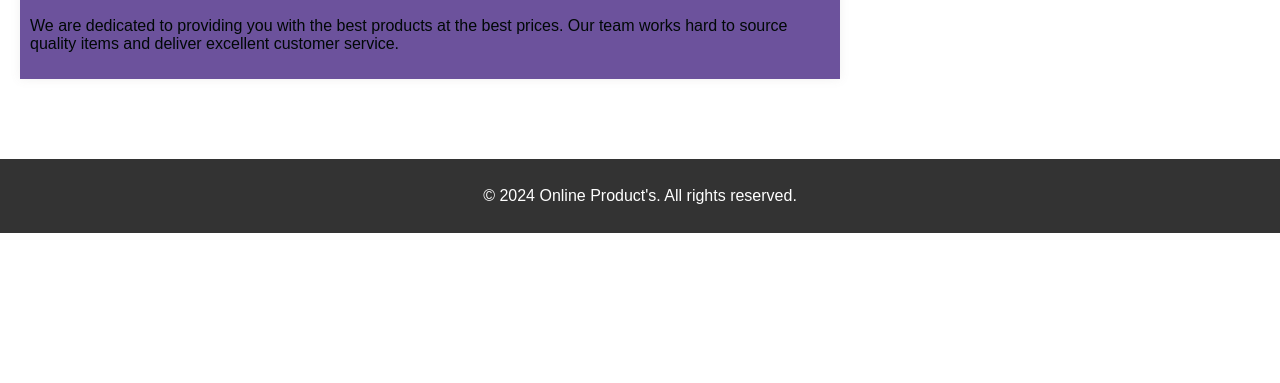
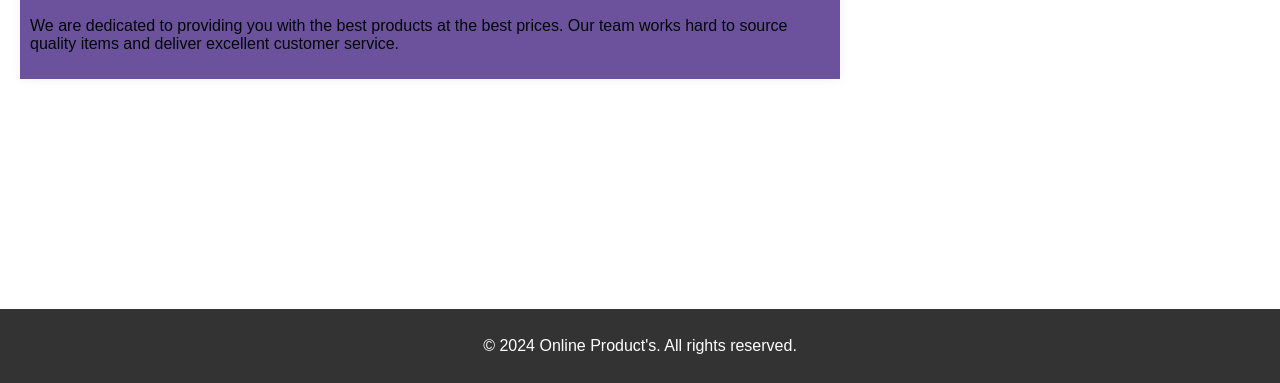
Before and after one commit to veera1012/ecommerce, a plain HTML site: page Home.html in a window 1280 px wide. Shown: the part 520-903 px from the top of the page. Before the commit the page ends 800 px from the top, so only its background shows below. Drawn offline with Linux system fonts and the light colour scheme.

Commit message:
Update style.css

```diff
--- a/style.css
+++ b/style.css
@@ -111,7 +111,7 @@ footer {
     color: #fff;
     text-align: center;
     padding: 28px;
-    margin-top: 50px;
+    margin-top: 200px;
 }
 
 footer p {
```
